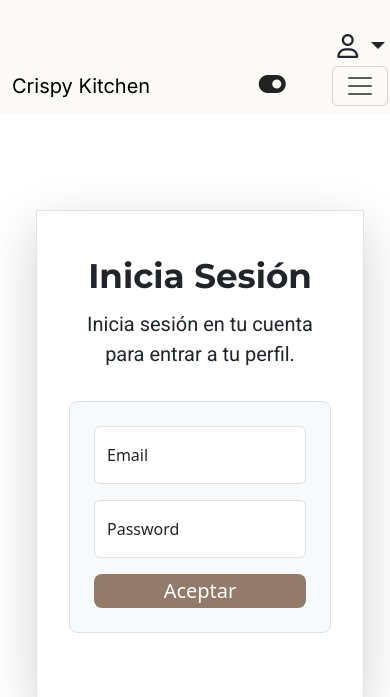
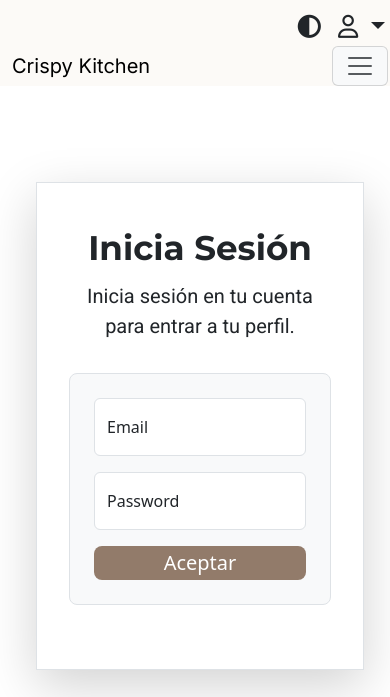
Before and after one commit to CrisMll/Proyecto_final_app, a Flask app: a page that uses templates/navbar.html in a window 390 px wide. Shown: the top 697 px of the page. Run offline with Flask 3, Linux system fonts and the light colour scheme; some libraries are stand-ins or nearby versions; some web fonts are replaced.

Commit message:
se añade cantidad a los ingredientes, y correccion del interruptor de modo oscuro en responsive

```diff
--- a/app.py
+++ b/app.py
@@ -79,11 +79,16 @@ def get_recipe(id):
     receta = response.data[0]
     response = supabase.table("ingredientes_recetas").select("*").eq("id_tipo_receta", id).execute()
     ingredientes_recetas = response.data
+
     ingredientes = []
     for ingrediente_receta in ingredientes_recetas:
         response = supabase.table("ingredientes").select("nombre_ingrediente").eq("id_ingrediente", ingrediente_receta["id_tipo_ingrediente"]).execute()
         ingrediente = response.data[0]
-        ingredientes.append(ingrediente)
+        response =  supabase.table("ingredientes_recetas").select("cantidad").eq("id_tipo_ingrediente", ingrediente_receta["id_tipo_ingrediente"]).execute()
+        cantidad = response.data[0]['cantidad']
+        ingrediente_con_cantidad = {'nombre_ingrediente': ingrediente['nombre_ingrediente'], 'cantidad': cantidad}
+        ingredientes.append(ingrediente_con_cantidad)
+
     return render_template("recipe.html", receta=receta, secciones=secciones, ingredientes=ingredientes)
 
 @app.route("/menu")
--- a/static/js/script.js
+++ b/static/js/script.js
@@ -40,19 +40,40 @@ document.getElementById('copyEmail').addEventListener('mouseout', function () {
 });
 
 
-//? Manejo del interruptor del modo oscuro
+//? Manejo del interruptor del modo oscuro permanente en la sesion
 
 function toggleDarkMode() {
-    document.body.classList.toggle('dark');
+    const body = document.body;
+    body.classList.toggle('dark');
+
+    if (body.classList.contains('dark')) {
+        localStorage.setItem('darkMode', 'enabled');
+    } else {
+        localStorage.setItem('darkMode', 'disabled');
+    }
 }
 
-//? Boton vovler arriba
+//? Cargar el estado del modo oscuro cuando se carga la página
+document.addEventListener('DOMContentLoaded', (event) => {
+    const darkMode = localStorage.getItem('darkMode');
+    if (darkMode === 'enabled') {
+        document.body.classList.add('dark');
+        document.getElementById('dark-mode-toggle').checked = true;
+    } else {
+        document.body.classList.remove('dark');
+        document.getElementById('dark-mode-toggle').checked = false;
+    }
+});
+
+
+
+//? Boton volver arriba
 
 document.addEventListener("DOMContentLoaded", function() {
     const btn = document.getElementById("back-to-top");
 
     window.addEventListener("scroll", function() {
-        if (window.scrollY > 50) {
+        if (window.scrollY > 10) {
             btn.style.display = "block";
         } else {
             btn.style.display = "none";
--- a/templates/admin/admin_recipe.html
+++ b/templates/admin/admin_recipe.html
@@ -10,7 +10,7 @@
         {% if messages %}
 
             {% for message in messages %}
-                <div class="alert alert-primary alert-dismissible" role="alert">
+                <div class="alert alert-primary alert-dismissible text-center" role="alert">
                     <strong>{{ message }}</strong>
                     <button type="button" class="btn-close" data-bs-dismiss="alert" aria-label="Cerrar"></button>
                 </div>
--- a/templates/login/profile.html
+++ b/templates/login/profile.html
@@ -1,3 +1,4 @@
+
 {% extends 'base.html' %}
 
 {% block title %}Perfil de Usuario{% endblock %}
--- a/templates/navbar.html
+++ b/templates/navbar.html
@@ -1,18 +1,21 @@
 <nav class="navbar text-decoration-none">
-    <div class="container-fluid d-none d-lg-flex justify-content-end">
+    <div class="container-fluid d-none d-lg-flex justify-content-end align-items-center gap-3">
+
         {% if current_user.is_authenticated %}
+            <input type="checkbox" id="dark-mode-toggle" onchange="toggleDarkMode()">
+            <label for="dark-mode-toggle" class="fa-solid fa-circle-half-stroke fs-3"></label>
             <ul class="nav-item dropdown list-unstyled">
                 <li>
-                    <a class="nav-link dropdown-toggle" href="#" id="userDropdown" role="button" data-bs-toggle="dropdown"
+                    <a class="nav-link dropdown-toggle p-0 m-0" href="#" id="userDropdown" role="button" data-bs-toggle="dropdown"
                         aria-expanded="false">
                         {% if current_user.is_authenticated %}
                             {% if current_user.role == 1 %}
-                                <i class="fa-solid fa-user-tie"></i>
+                                <i class="fa-solid fa-user-tie fs-3 p-0"></i>
                             {% elif current_user.role == 2 %}
-                                <i class="fa-regular fa-user"></i>
+                                <i class="fa-regular fa-user fs-3 p-0"></i>
                             {% endif %}
                         {% else %}
-                            <i class="fa-regular fa-user"></i>
+                            <i class="fa-regular fa-user fs-3 p-0"></i>
                         {% endif %}
                     </a>
                     <ul class="dropdown-menu dropdown-menu-end list-unstyled" aria-labelledby="userDropdown">
@@ -32,27 +35,33 @@
                 </li>
             </ul>
         {% else %}
+        <section class="navbar-profile-buttons d-flex justify-content-lg-end gap-3 align-items-center">
+            <input type="checkbox" id="dark-mode-toggle" onchange="toggleDarkMode()">
+            <label for="dark-mode-toggle" class="fa-solid fa-circle-half-stroke me-2"></label>
             <button type="button" class="btn btn-outline-light me-2"><a href="{{ url_for('login') }}">Inicio Sesión
                 </a></button>
             <button type="button" class="btn btn-outline-light me-2"><a href="{{ url_for('signup') }}">Registro
                 </a></button>
+        </section>
         {% endif %}
     </div>
 
     <!-- Barra de navegación perfil en pantalla pequeña -->
-    <div class="container-fluid justify-content-end d-lg-none">
-        <ul class="nav-item dropdown list-unstyled">
+    <div class="container-fluid container-fluid-small justify-content-end d-lg-none d-flex flex-row align-items-center">
+        <input type="checkbox" id="dark-mode-toggle" onchange="toggleDarkMode()">
+        <label for="dark-mode-toggle" class="fa-solid fa-circle-half-stroke fs-3 me-2"></label>
+        <ul class="nav-item dropdown list-unstyled ">
             <li>
-                <a class="nav-link dropdown-toggle" href="#" id="userDropdown" role="button" data-bs-toggle="dropdown"
+                <a class="nav-link dropdown-toggle p-0 ms-2" href="#" id="userDropdown" role="button" data-bs-toggle="dropdown"
                     aria-expanded="false">
                     {% if current_user.is_authenticated %}
                         {% if current_user.role == 1 %}
-                            <i class="fa-solid fa-user-tie"></i>
+                            <i class="fa-solid fa-user-tie fs-3"></i>
                         {% elif current_user.role == 2 %}
-                            <i class="fa-regular fa-user"></i>
+                            <i class="fa-regular fa-user fs-3"></i>
                         {% endif %}
                     {% else %}
-                        <i class="fa-regular fa-user"></i>
+                        <i class="fa-regular fa-user fs-3"></i>
                     {% endif %}
                 </a>
                 <ul class="dropdown-menu dropdown-menu-end list-unstyled" aria-labelledby="userDropdown">
@@ -81,19 +90,15 @@
 
 </nav>
 
-<nav class="navbar navbar-menu-principal navbar-expand-lg navbar-light text-decoration-none">
-    <div class="container-fluid justify-content-between">
-
+<nav class="navbar navbar-menu-principal navbar-expand-lg p-0 navbar-light text-decoration-none d-flex justify-content-between">
+    <div class="container-fluid justify-content-lg-end justify-content-between gap-3 align-items-center">
         <a class="navbar-brand" href="/home">Crispy Kitchen</a>
-        <input type="checkbox" id="dark-mode-toggle" onchange="toggleDarkMode()">
-        <label for="dark-mode-toggle"><i class="fa-solid fa-toggle-on"></i></label>
-
-        <button class="navbar-toggler" type="button" data-bs-toggle="collapse" data-bs-target="#navbarNav"
+        <button class="navbar-toggler text-bg-light text-opacity-75" type="button" data-bs-toggle="collapse" data-bs-target="#navbarNav"
             aria-controls="navbarNav" aria-expanded="false" aria-label="Toggle navigation">
             <span class="navbar-toggler-icon"></span>
         </button>
 
-        <div class="collapse navbar-collapse justify-content-end align-items-center" id="navbarNav">
+        <div class="collapse navbar-collapse justify-content-between justify-content-lg-end" id="navbarNav">
             <ul class="navbar-nav text-center">
 
 
--- a/templates/recipe.html
+++ b/templates/recipe.html
@@ -1,3 +1,4 @@
+
 {% extends './base.html' %}
 
 {% block title %}{{ receta['nombre_receta'] }}{% endblock %}
@@ -34,7 +35,7 @@
     <h2>Ingredientes</h2>
     <ul>
         {% for ingrediente in ingredientes %}
-        <li>{{ ingrediente['nombre_ingrediente'] }}</li>
+        <li>{{ ingrediente['nombre_ingrediente'] }} - {{ ingrediente['cantidad'] }}</li>
         {% endfor %}
     </ul>
     <h2>Preparación</h2>
```
Also changed, not shown: models/ModelUser.py (+7 -0 lines), models/database.py (added, +40 -0 lines), static/css/styles.css (+47 -74 lines), templates/500.html (deleted).
